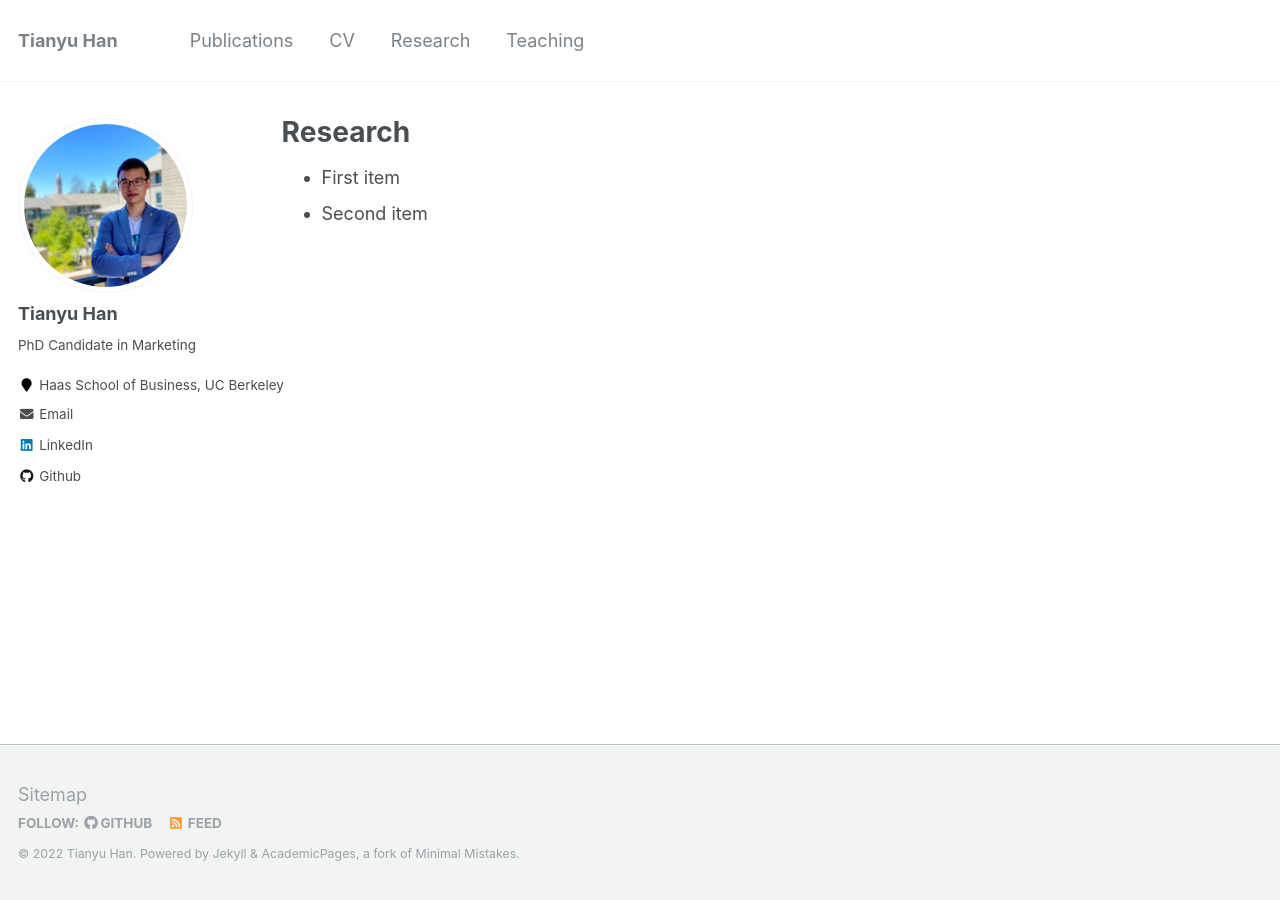
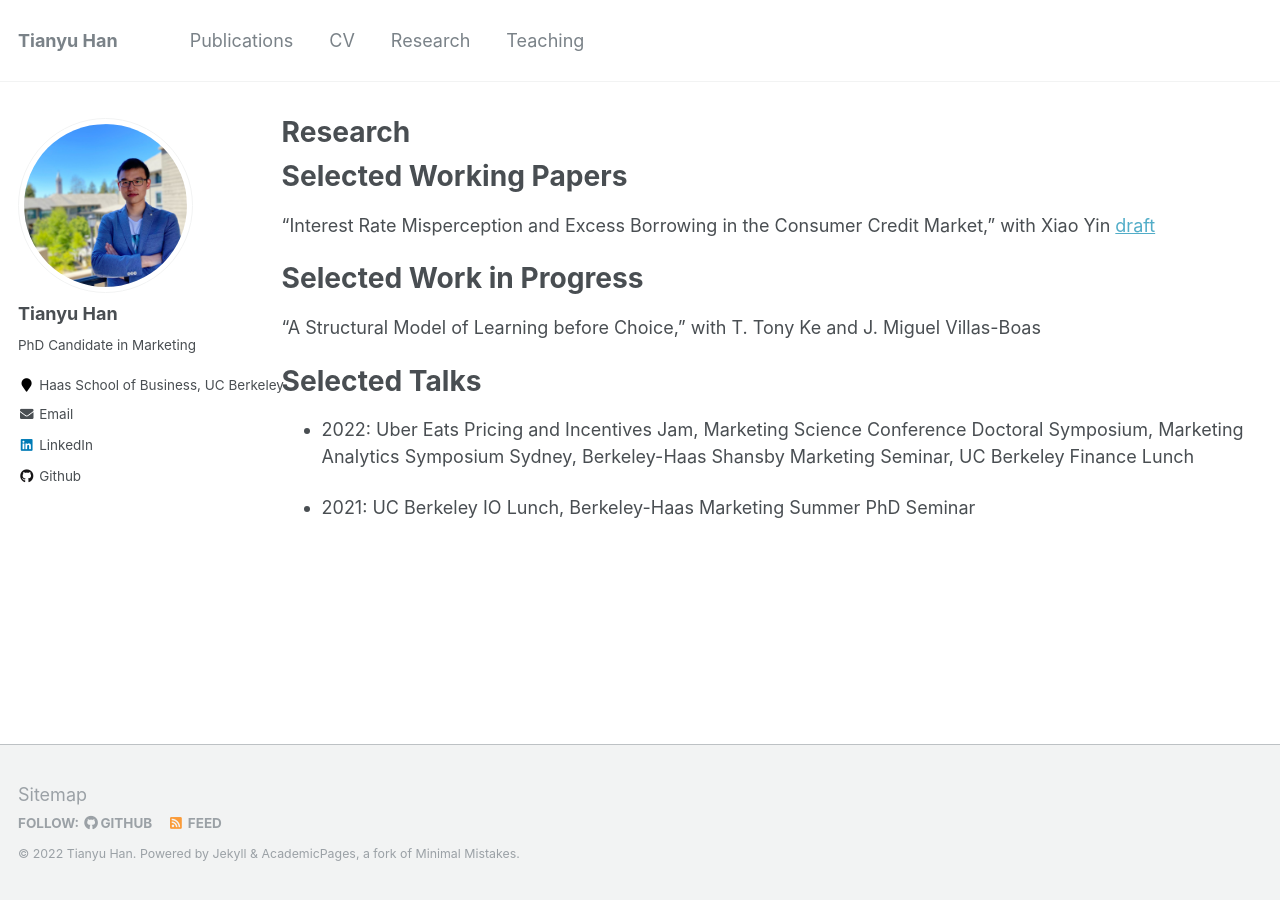
Before and after one commit to tianyu-han-mkt/tianyu-han-mkt.github.io, a Jekyll site: the page built from _pages/research.md, in a window 1280 px wide. Built offline with Jekyll 4.4.1, drawn with Linux system fonts in a browser that asks for light colours.

Commit message:
update research

```diff
--- a/_pages/research.md
+++ b/_pages/research.md
@@ -7,5 +7,18 @@ author_profile: true
 
 {% include base_path %}
 
-- First item
-- Second item
+Selected Working Papers
+======
+"Interest Rate Misperception and Excess Borrowing in the Consumer Credit Market," with Xiao Yin [draft](https://papers.ssrn.com/sol3/papers.cfm?abstract_id=4256372)
+
+
+Selected Work in Progress
+======
+"A Structural Model of Learning before Choice," with T. Tony Ke and J. Miguel Villas-Boas
+
+
+Selected Talks
+======
+* 2022: Uber Eats Pricing and Incentives Jam, Marketing Science Conference Doctoral Symposium, Marketing Analytics Symposium Sydney, Berkeley-Haas Shansby Marketing Seminar, UC Berkeley Finance Lunch
+
+* 2021: UC Berkeley IO Lunch, Berkeley-Haas Marketing Summer PhD Seminar
```
